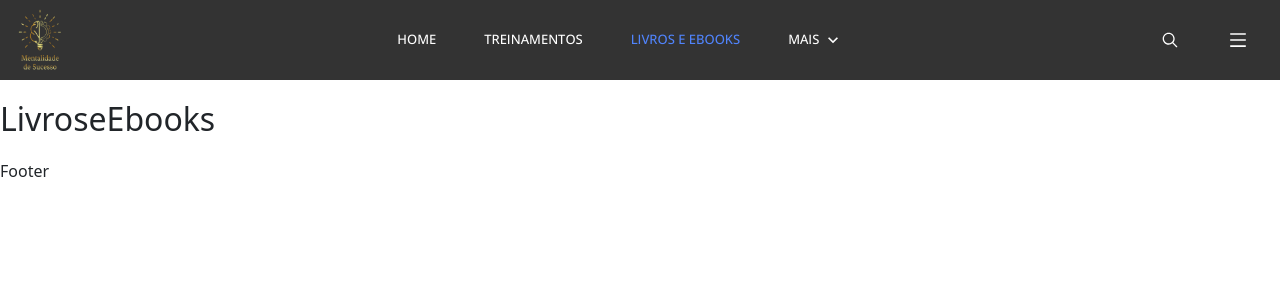
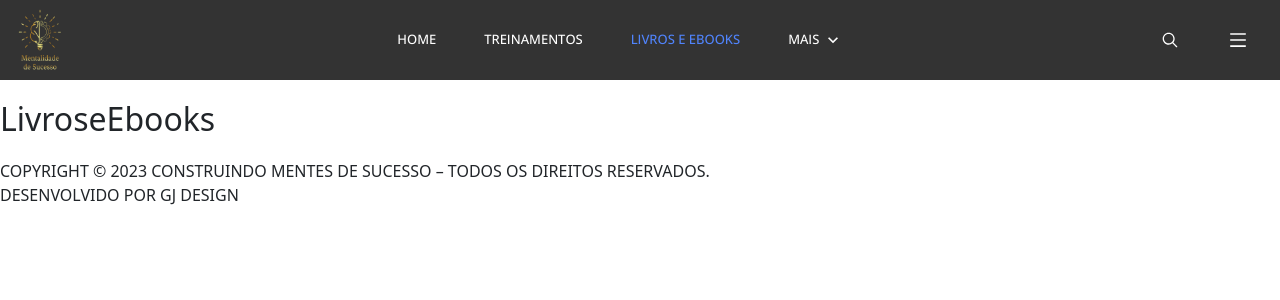
Before and after one commit to Judisson/sucesso-mente, a React (Vite) app: page /livroseebooks in a window 1280 px wide. Shown: the top 300 px of the page. Built offline with nearby package versions, Linux system fonts and the light colour scheme; the HTML template or start-up script is replaced by a standard one; a web font is replaced by a local one.

Commit message:
Feat(Footer) - Adicionando Estrutura

```diff
--- a/src/App/App.jsx
+++ b/src/App/App.jsx
@@ -1,10 +1,11 @@
-import Router from './Router';
-import { BrowserRouter } from 'react-router-dom';
+import Router from "./Router";
+import { BrowserRouter } from "react-router-dom";
 
 import "bootstrap/dist/css/bootstrap.css";
-import '@/scss/app.scss';
+import "@/scss/app.scss";
 
-import TopBar from '@/Layout/Topbar/Topbar';
+import TopBar from "@/Layout/Topbar/Topbar";
+import Footer from "@/Layout/Footer/Footer";
 
 function App() {
   return (
@@ -12,9 +13,7 @@ function App() {
       <TopBar />
 
       <Router />
-    <footer>
-      <div>Footer</div>
-    </footer>
+      <Footer />
     </BrowserRouter>
   );
 }
--- /dev/null
+++ b/src/Layout/Footer/Footer.jsx
@@ -0,0 +1,14 @@
+
+const Footer = () => {
+  return (
+    <div className="footer">
+      <span className=" d-flex gap-5">
+        COPYRIGHT © 2023 CONSTRUINDO MENTES DE SUCESSO – TODOS OS DIREITOS
+        RESERVADOS.
+      </span>
+      <span className=" d-flex gap-5">DESENVOLVIDO POR GJ DESIGN</span>
+    </div>
+  );
+};
+
+export default Footer;
```
